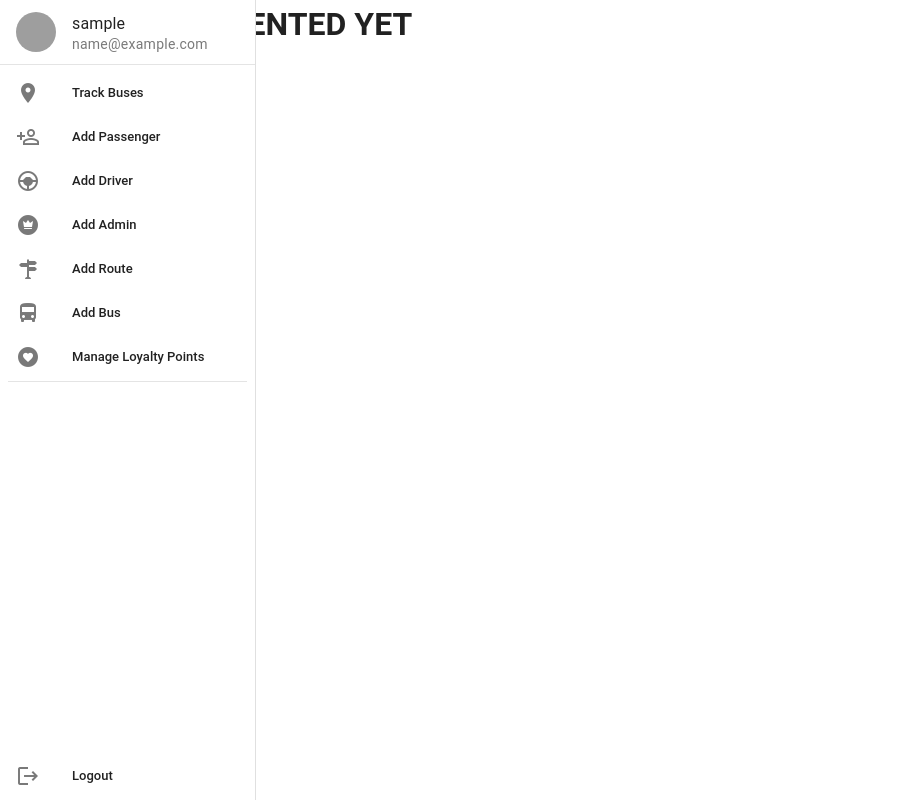
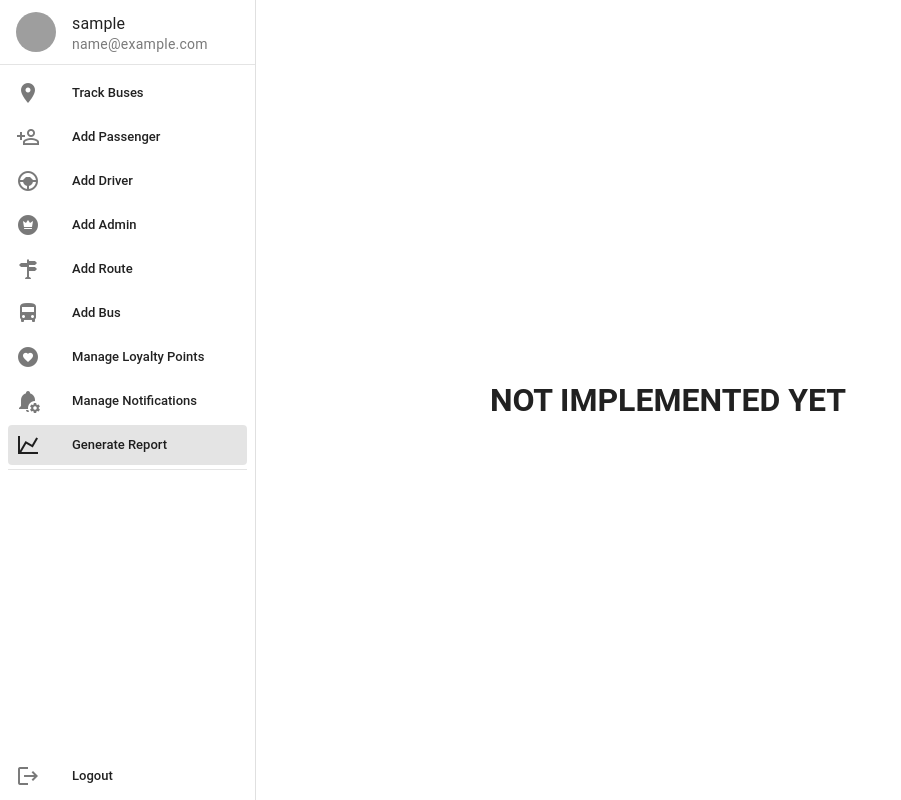
Before and after one commit to JBus-201/jbus-admin, a Vue app: page /generate-reports in a window 1280 px wide. Shown: the whole page, without its empty margins (0-901 px from the left). Built offline with nearby package versions, Linux system fonts and the light colour scheme; no server answers; sample sign-in values are in the browser's storage; grey boxes are pictures that could not be loaded; what @fawmi/vue-google-maps would draw is missing.

Commit message:
returned reports and notifications in sidebar and just fixed alignment

```diff
--- a/src/components/side-bar.vue
+++ b/src/components/side-bar.vue
@@ -53,7 +53,7 @@
         :to="{ name: 'Manage Loyalty Points' }"
       >
       </v-list-item>
-      <!-- <v-list-item
+      <v-list-item
         prepend-icon="mdi-bell-cog"
         title="Manage Notifications"
         value="Manage Notifications"
@@ -64,7 +64,7 @@
         title="Generate Report"
         value="Generate Report"
         :to="{ name: 'Generate Report' }"
-      ></v-list-item> -->
+      ></v-list-item>
       <v-divider />
       <v-list-item
         prepend-icon="mdi-logout"
--- a/src/views/generate-reports.vue
+++ b/src/views/generate-reports.vue
@@ -1,5 +1,5 @@
 <template>
-  <div><h1>NOT IMPLEMENTED YET</h1></div>
+  <div style="display: flex; justify-content: center; align-items: center; height: 100vh;"><h1 >NOT IMPLEMENTED YET</h1></div>
 </template>
 
 <script>
--- a/src/views/manage-notifications.vue
+++ b/src/views/manage-notifications.vue
@@ -1,5 +1,5 @@
 <template>
-  <div><h1>NOT IMPLEMENTED YET</h1></div>
+  <div style="display: flex; justify-content: center; align-items: center; height: 100vh;"><h1 >NOT IMPLEMENTED YET</h1></div>
 </template>
 
 <script>
```
